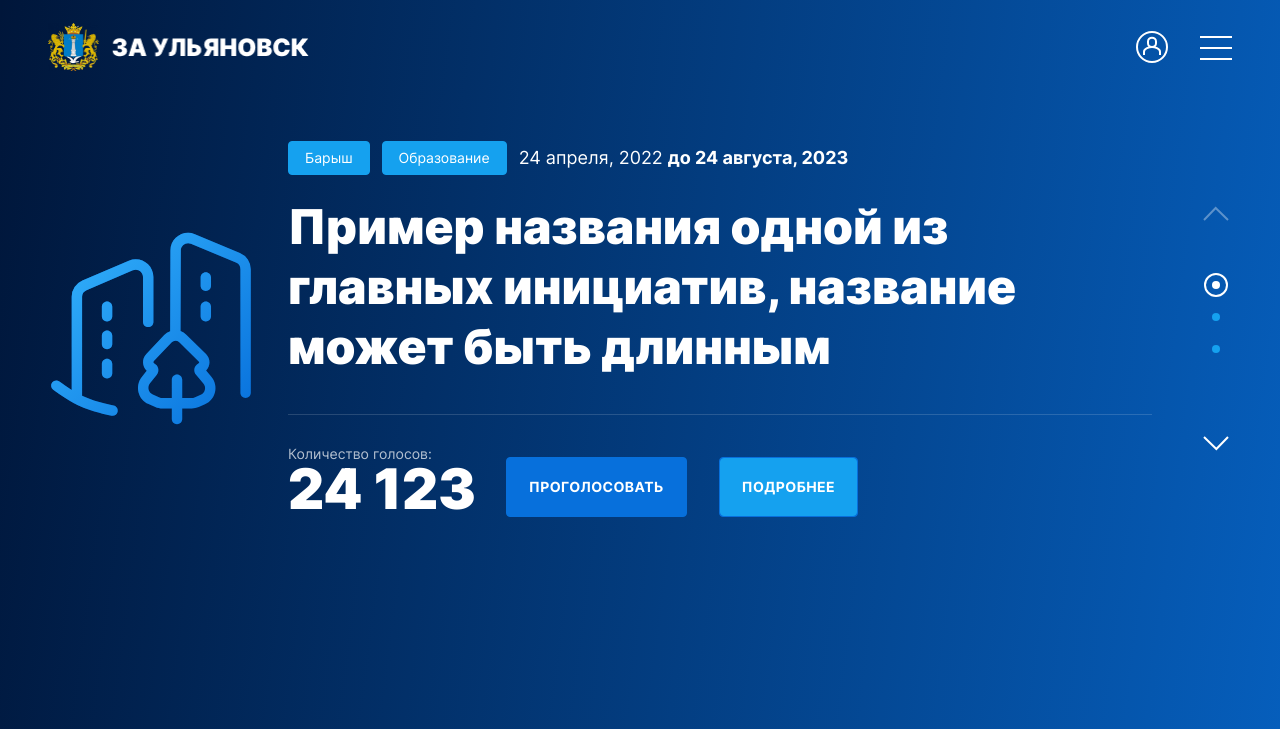
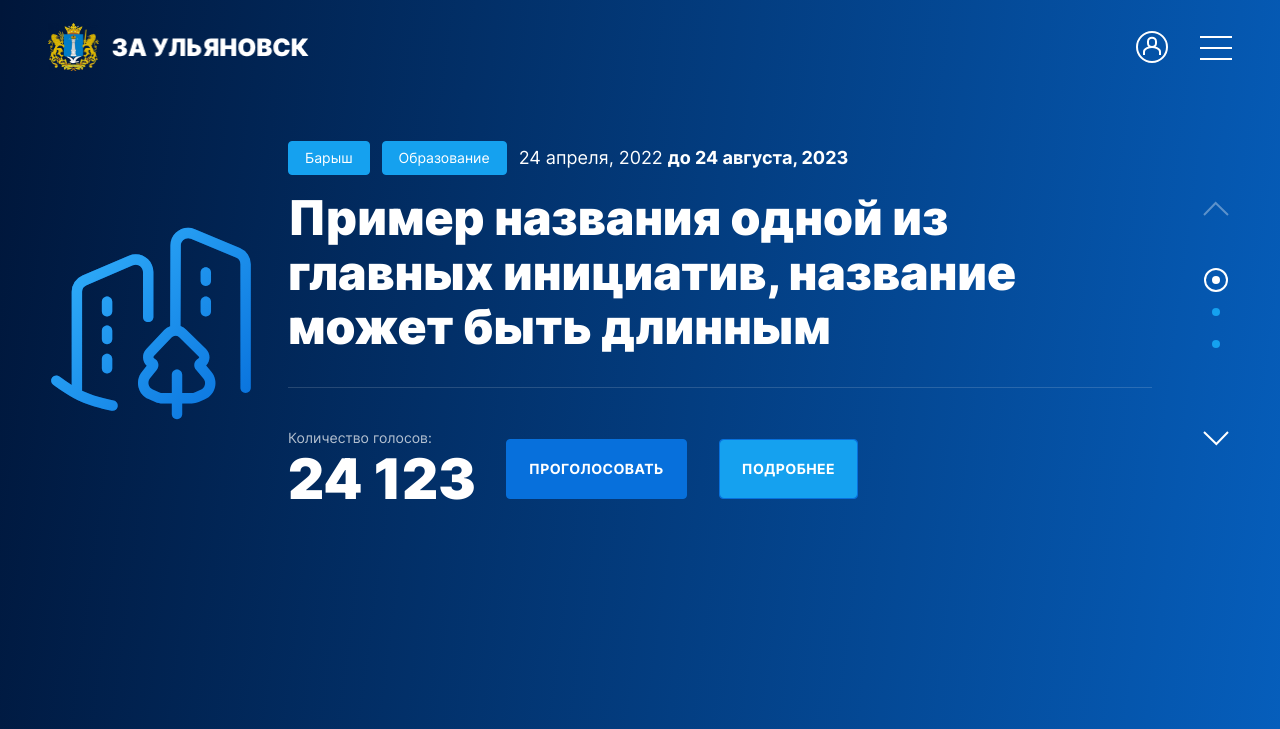
Before and after one commit to yurkaronin/zaulianivsk, a PHP site: page /home.php in a window 1280 px wide. Shown: the top 729 px of the page. Run offline with PHP 8.4, Linux system fonts and the light colour scheme; some libraries are stand-ins or nearby versions.

Commit message:
Поправил стилизацию слайдера на главной стр

```diff
--- a/css/sections/_home-screen.scss
+++ b/css/sections/_home-screen.scss
@@ -1,13 +1,9 @@
 .home-screen {
   position: relative;
   overflow: hidden;
-  // max-height: 100vh;
-  // max-width: 100%;
   background: var(--Grad);
   color: var(--White);
-  // padding-top: 206px;
   padding-top: 11%;
-  // height: 100vh;
   min-height: 970px;
   &__slide {
     position: relative;
@@ -204,7 +200,7 @@
   // по новой
   &__slide {
     display: grid;
-    grid-template-columns: 4fr 8fr 48px;
+    grid-template-columns: 483px 1fr 48px;
     gap: 32px;
     align-items: center;
   }
@@ -324,6 +320,20 @@
   .swiper-button-prev:after {
     display: none;
   }
+  .tags-with-label {
+    margin-bottom: 16px;
+  }
+  .title {
+    line-height: 1.14;
+    padding-bottom: 32px;
+    margin-bottom: 43px;
+  }
+  .voices-button__number span {
+    margin-top: 6px;
+  }
+  .voices-button {
+    align-items: center;
+}
 
   @media (max-width: 1440px) {
     &__details .title {
--- a/css/style.css
+++ b/css/style.css
@@ -1918,7 +1918,7 @@ input[type=radio].visually-hidden {
 }
 .home-screen__slide {
   display: grid;
-  grid-template-columns: 4fr 8fr 48px;
+  grid-template-columns: 483px 1fr 48px;
   gap: 32px;
   align-items: center;
 }
@@ -2025,6 +2025,20 @@ input[type=radio].visually-hidden {
 }
 .home-screen .swiper-button-prev:after {
   display: none;
+}
+.home-screen .tags-with-label {
+  margin-bottom: 16px;
+}
+.home-screen .title {
+  line-height: 1.14;
+  padding-bottom: 32px;
+  margin-bottom: 43px;
+}
+.home-screen .voices-button__number span {
+  margin-top: 6px;
+}
+.home-screen .voices-button {
+  align-items: center;
 }
 @media (max-width: 1440px) {
   .home-screen__details .title {
```
